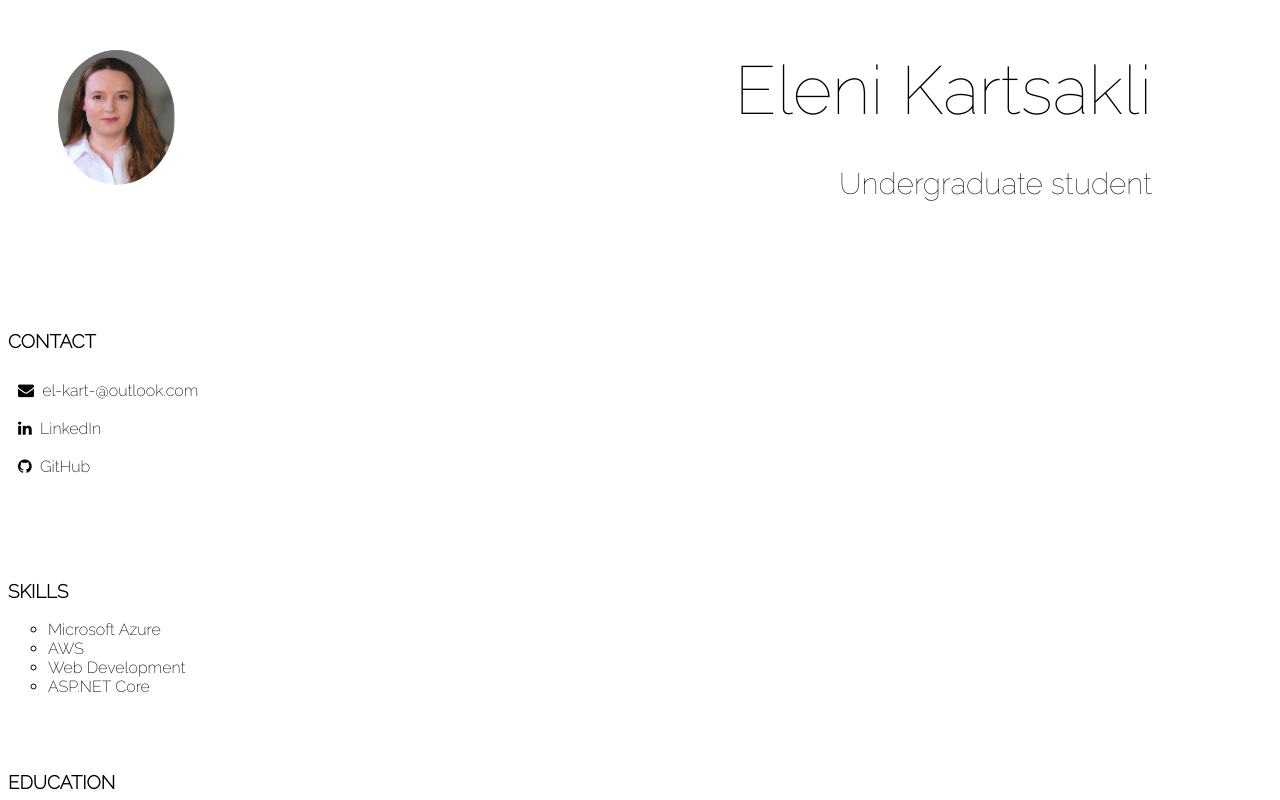
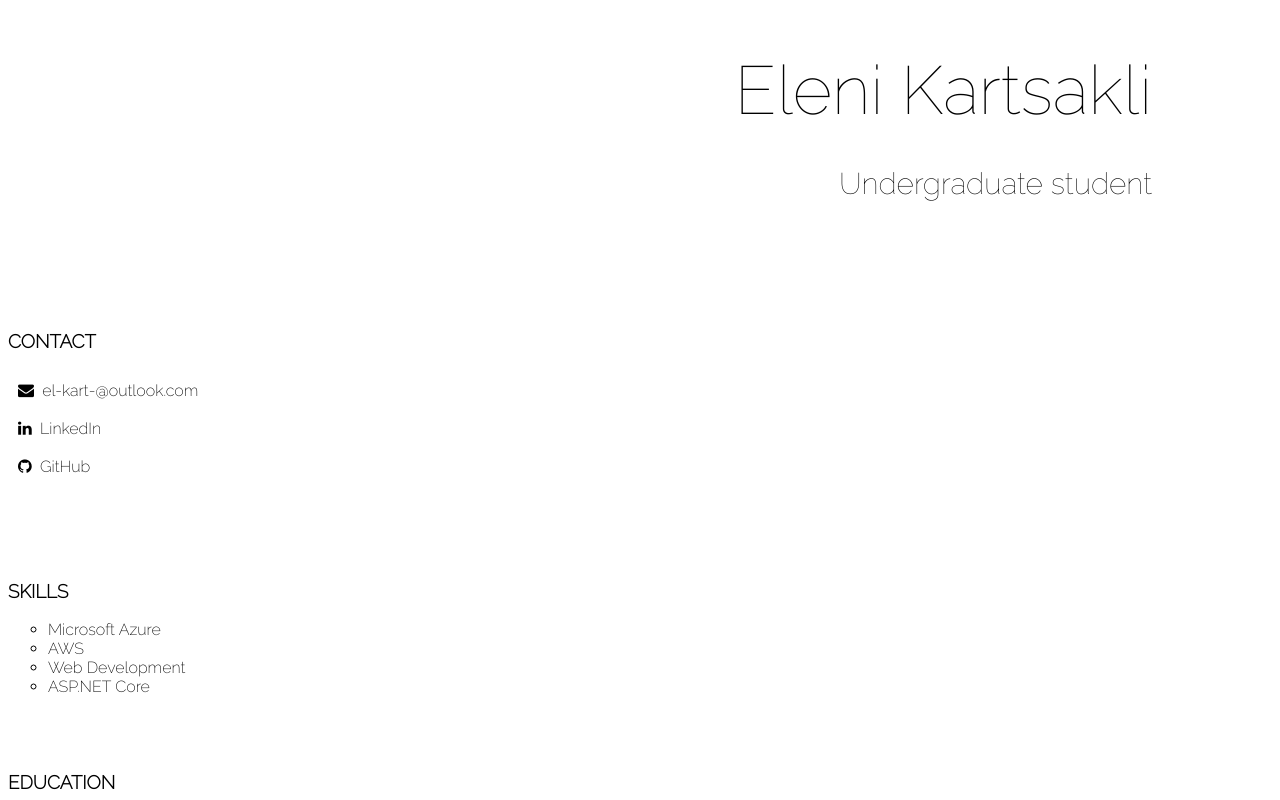
Before and after one commit to lena341/Resume, a plain HTML site: page index.html in a window 1280 px wide. Shown: the top 800 px of the page. Drawn offline with Linux system fonts and the light colour scheme.

Commit message:
Update index.html

```diff
--- a/index.html
+++ b/index.html
@@ -14,7 +14,7 @@
 </head>
 <body>
   <section class="header">
-    <img src="photo1.jpg" style="float: left; margin-left: 50px; width: 117px; height: 135px; border-radius: 50%;">
+    <!--<img src="photo1.jpg" style="float: left; margin-left: 50px; width: 117px; height: 135px; border-radius: 50%;">-->
     <span>Eleni Kartsakli</span><br>
     <span style="font-size: 30px;">Undergraduate student</span>
   </section>
```
